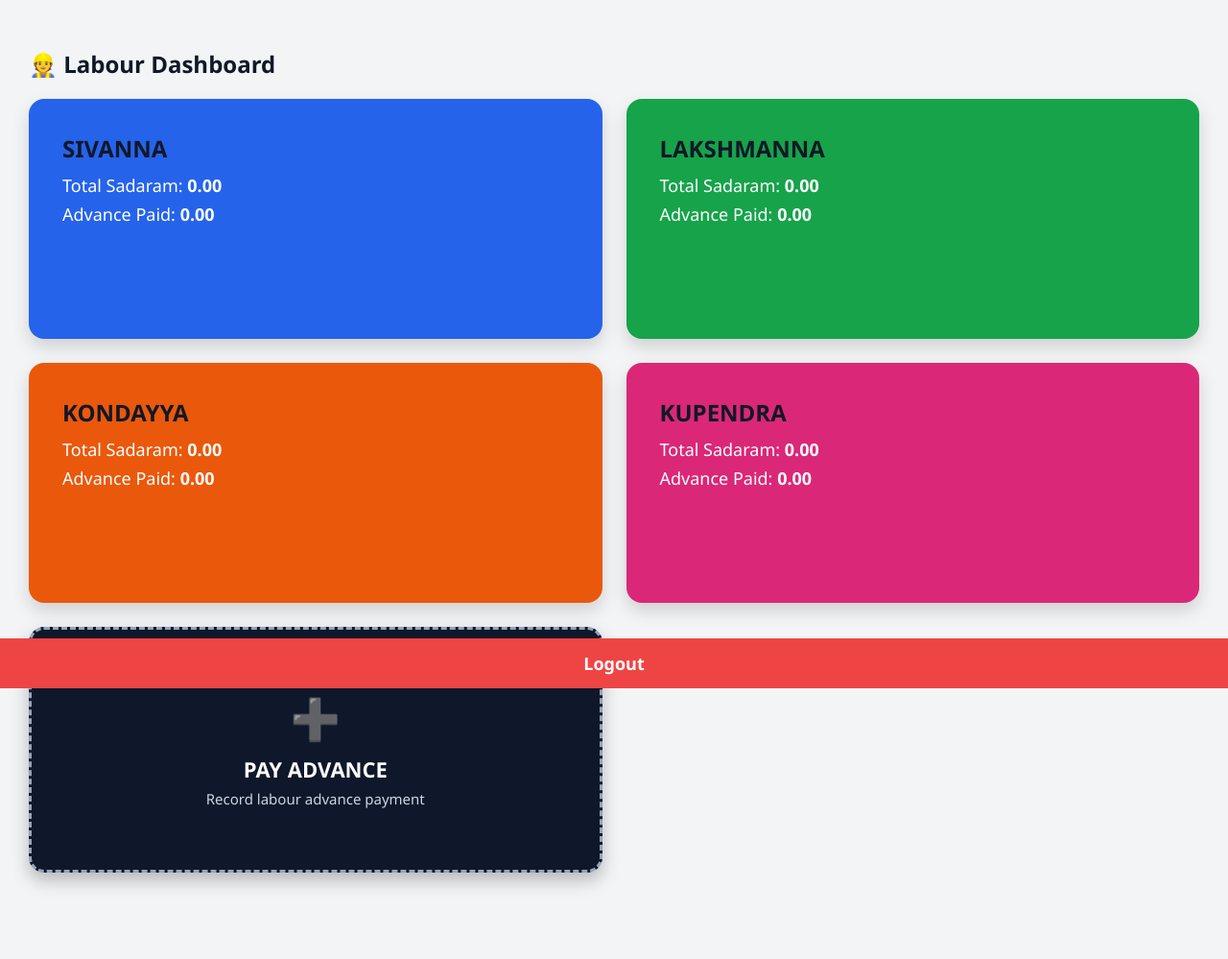
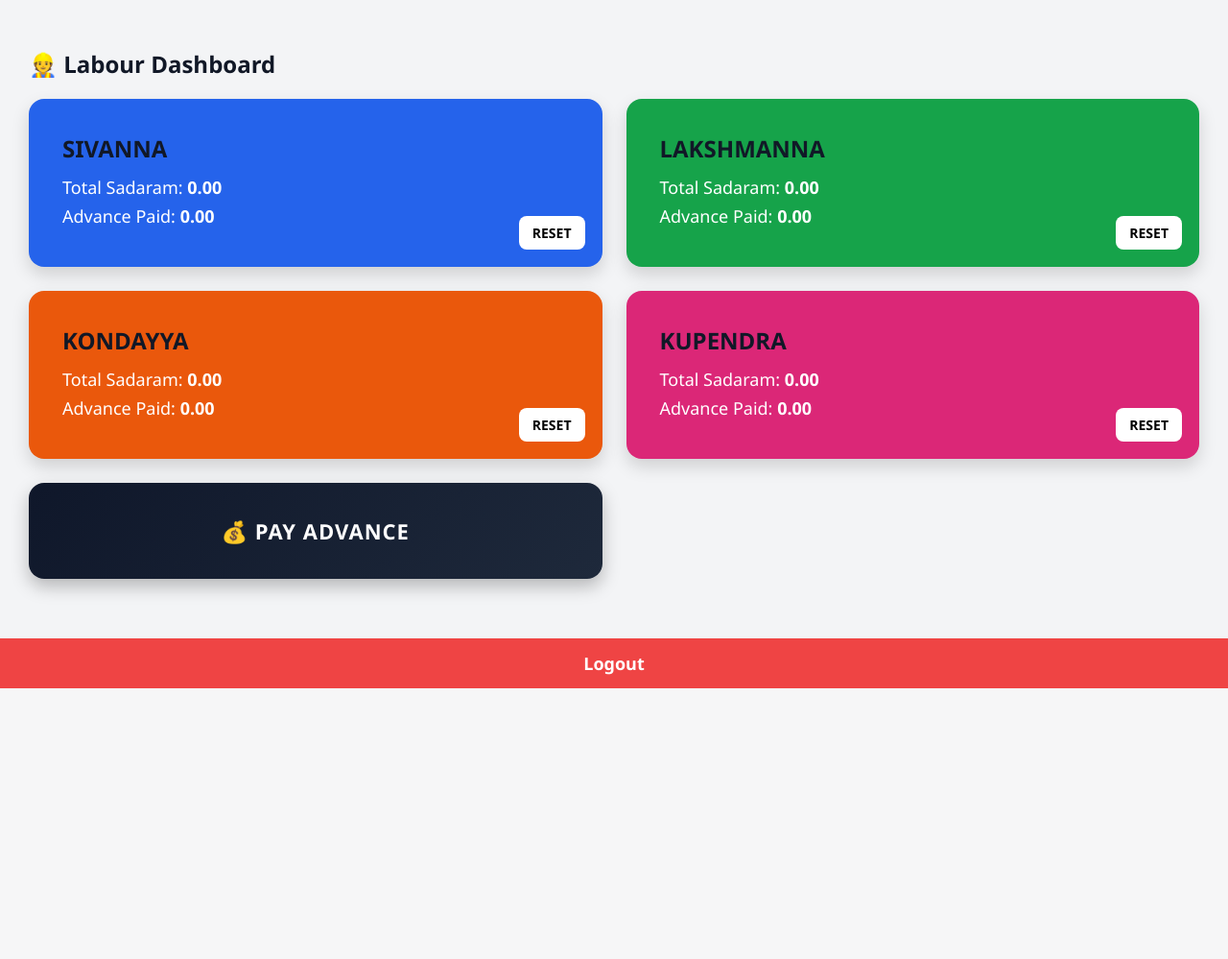
Before and after one commit to bachammahesh-cyber/srinivasa-mines, a Flask app: page /labour-dashboard in a window 1280 px wide. Shown: the part 83-1082 px from the top of the page at 96% size. After the commit the page ends 800 px from the top, so only its background shows below. Run offline with Flask 3, Linux system fonts and the light colour scheme; the visitor is signed in with stand-in values (Sample User, id 1); data that the repository does not hold is empty; some libraries are stand-ins or nearby versions.

Commit message:
Final working quarry system version

```diff
--- a/app.py
+++ b/app.py
@@ -267,6 +267,34 @@ def labour_details(code):
 
     return render_template("labour_details.html", rows=rows)
 
+# ---------------- RESET LABOUR BOX (OWNER ONLY - SAFE) ----------------
+@app.route("/reset-labour/<code>")
+@login_required
+def reset_labour(code):
+    if session.get("role") != "owner":
+        return redirect("/labour-dashboard")
+
+    conn = get_db()
+    c = conn.cursor()
+
+    # Mark labour as settled by zeroing sadaram impact
+    c.execute("""
+        UPDATE truck_sales
+        SET sadaram = 0
+        WHERE labour_group_code=%s
+    """, (code,))
+
+    # Clear advances
+    c.execute("""
+        DELETE FROM labour_payments
+        WHERE labour_group_code=%s
+    """, (code,))
+
+    conn.commit()
+    conn.close()
+
+    return redirect("/labour-dashboard")
+
 # ---------------- BUYER DASHBOARD ----------------
 @app.route("/buyer-dashboard")
 @login_required
--- a/templates/labour_dashboard.html
+++ b/templates/labour_dashboard.html
@@ -6,51 +6,65 @@
 <div style="display:grid;grid-template-columns:repeat(2,1fr);gap:25px;">
 
     {% for g in groups %}
-    <a href="/labour-details/{{ g.code }}" style="text-decoration:none;">
     <div style="
         background: {{ g.color }};
         color:white;
         padding:35px;
         border-radius:16px;
         box-shadow:0 8px 18px rgba(0,0,0,0.15);
-            min-height:180px;
+        position:relative;
     ">
-            <h2 style="margin:0 0 10px 0;">{{ g.name }}</h2>
+
+        <a href="/labour-details/{{ g.code }}" style="text-decoration:none;color:white;">
+            <h2 style="margin:0 0 12px 0;">{{ g.name }}</h2>
+
             <p style="margin:6px 0;font-size:18px;">
                 Total Sadaram: <b>{{ "%.2f"|format(g.sadaram) }}</b>
             </p>
+
             <p style="margin:6px 0;font-size:18px;">
                 Advance Paid: <b>{{ "%.2f"|format(g.advance) }}</b>
             </p>
+        </a>
+
+        {% if session.role == 'owner' %}
+        <a href="/reset-labour/{{ g.code }}"
+           onclick="return confirm('Are you sure you want to reset this labour group?')"
+           style="
+                position:absolute;
+                bottom:18px;
+                right:18px;
+                padding:8px 14px;
+                background:white;
+                color:black;
+                border-radius:8px;
+                font-weight:bold;
+                text-decoration:none;
+                font-size:14px;
+           ">
+            RESET
+        </a>
+        {% endif %}
+
     </div>
-    </a>
     {% endfor %}
 
-    <!-- SPECIAL PAY ADVANCE CARD -->
+    <!-- PAY ADVANCE CARD (Distinct style) -->
     <a href="/pay-labour" style="text-decoration:none;">
         <div style="
-            background:#0f172a;
+            background:linear-gradient(135deg,#0f172a,#1e293b);
             color:white;
             padding:35px;
             border-radius:16px;
-            border:3px dashed #94a3b8;
             box-shadow:0 8px 18px rgba(0,0,0,0.25);
-            min-height:180px;
             display:flex;
-            flex-direction:column;
+            align-items:center;
             justify-content:center;
-            align-items:center;
-            text-align:center;
-            transition:transform 0.2s ease;
-        "
-        onmouseover="this.style.transform='scale(1.04)'"
-        onmouseout="this.style.transform='scale(1)'"
-        >
-            <div style="font-size:42px;margin-bottom:10px;">➕</div>
-            <div style="font-size:22px;font-weight:bold;">PAY ADVANCE</div>
-            <div style="font-size:15px;color:#cbd5e1;margin-top:6px;">
-                Record labour advance payment
-            </div>
+            font-size:22px;
+            font-weight:bold;
+            letter-spacing:1px;
+        ">
+            💰 PAY ADVANCE
         </div>
     </a>
 
```
Lines whose indentation alone changed are shown as unchanged.
